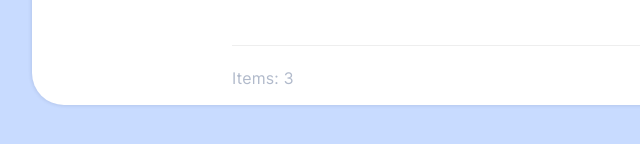
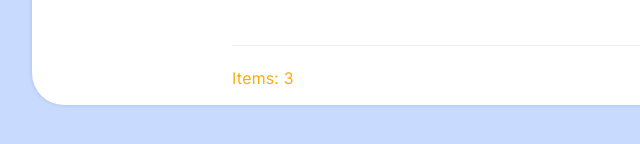
Before and after one commit to bilold1n/Daily-To-Do-List, a plain HTML site: page index.html in a window 1280 px wide. In both pictures the pointer is over the element "Items: 3". Shown: the part 630-774 px from the top of the page, 108-748 px from the left. Drawn offline with Linux system fonts and the light colour scheme.

Commit message:
Daily To Do List

```diff
--- a/style/style.css
+++ b/style/style.css
@@ -151,6 +151,10 @@ form {
   line-height: 110%; /* 17.6px */
   letter-spacing: 0.16px;
 }
+.yozuv:hover {
+  color: #ffaa00;
+  cursor: pointer;
+}
 .yozuv-orab {
   display: flex;
   gap: 473px;
```
